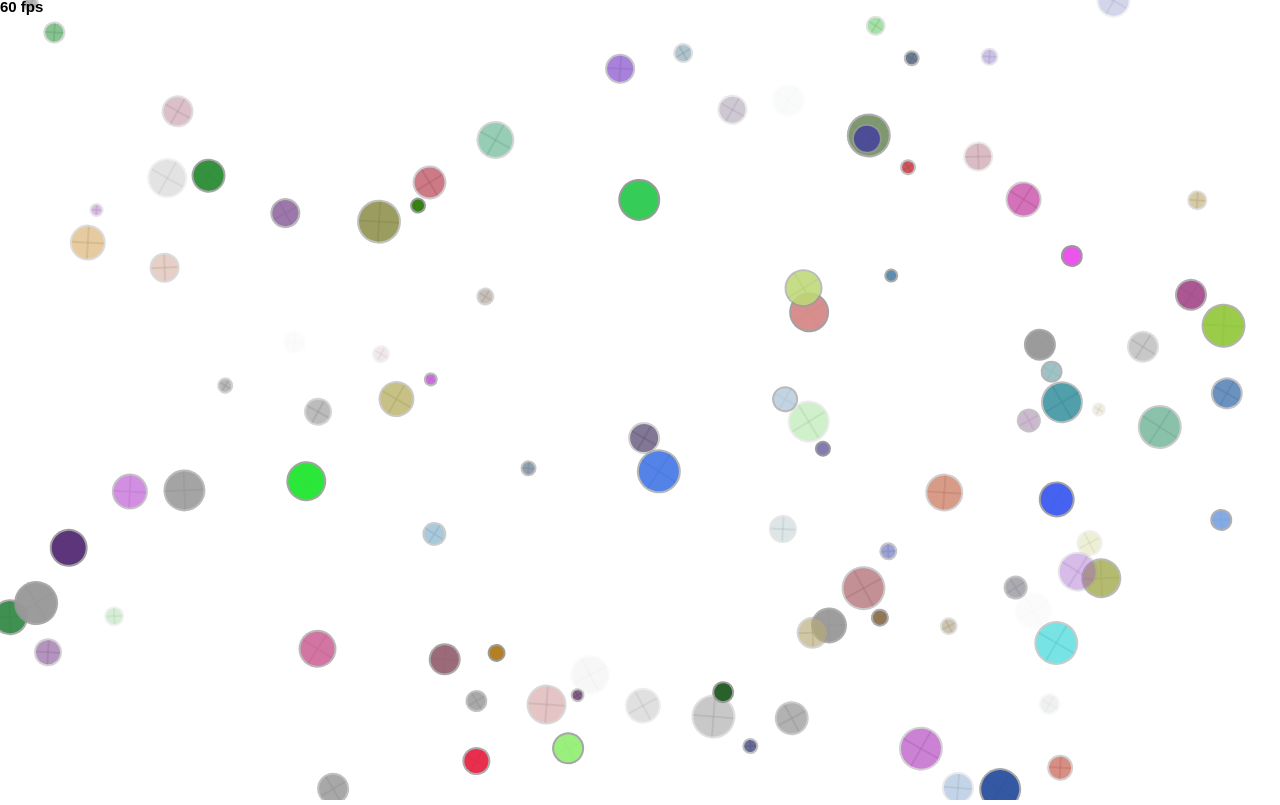
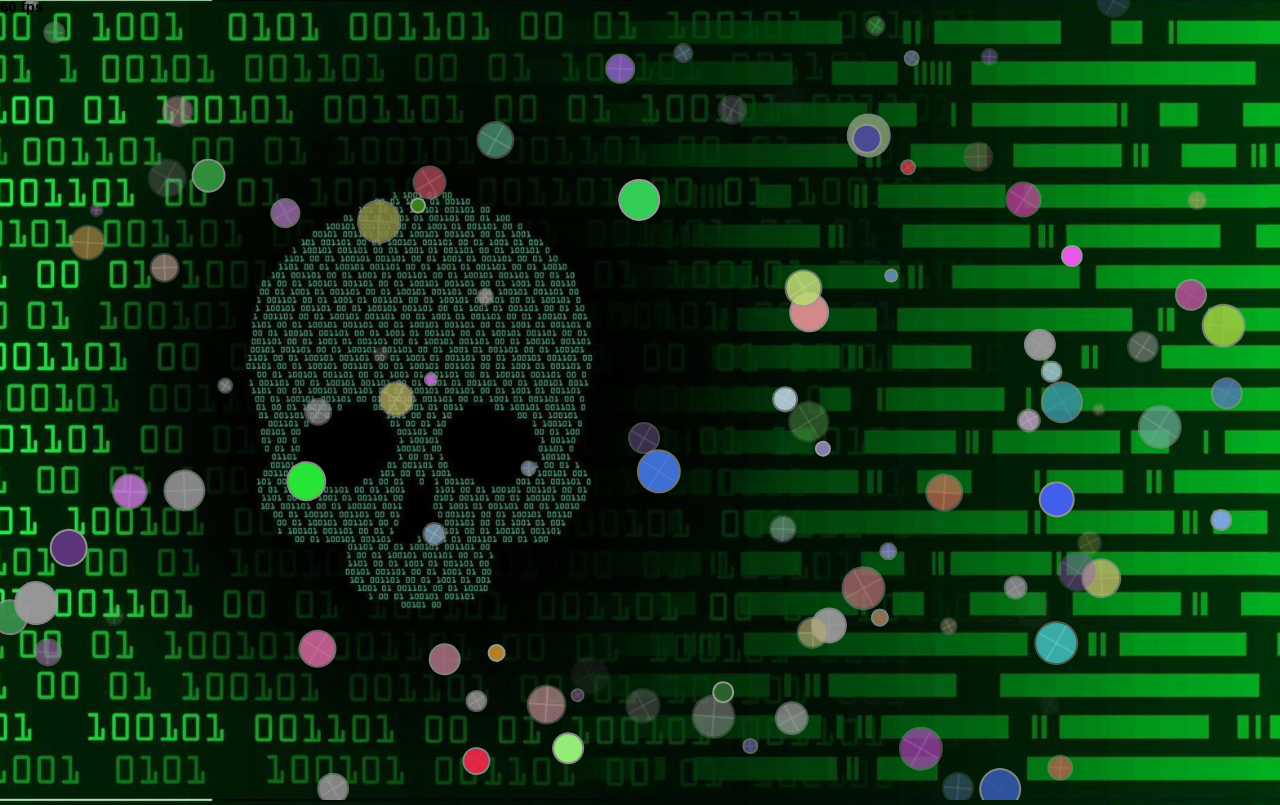
Before and after one commit to elijahkreemer/elijahkreemer.github.io, a website: page fsd-projects/circularity/index.html in a window 1280 px wide. Drawn offline with Linux system fonts and the light colour scheme.

Commit message:
background addition

```diff
--- a/fsd-projects/circularity/index.html
+++ b/fsd-projects/circularity/index.html
@@ -23,7 +23,14 @@
         <script src="js/init.js"></script>
 
         <style type="text/css">
-            /*override default styles here*/
+         body {
+        background: url("img/hacker background.jpg") no-repeat center center fixed;
+        background-color: #ff3737;
+        -webkit-background-size: cover;
+        -moz-background-size: cover;
+        -o-background-size: cover;
+        background-size: cover;
+    }
         </style>
     </head>
     <body>
```
Also changed, not shown: fsd-projects/circularity/img/hacker background.jpg (added).
